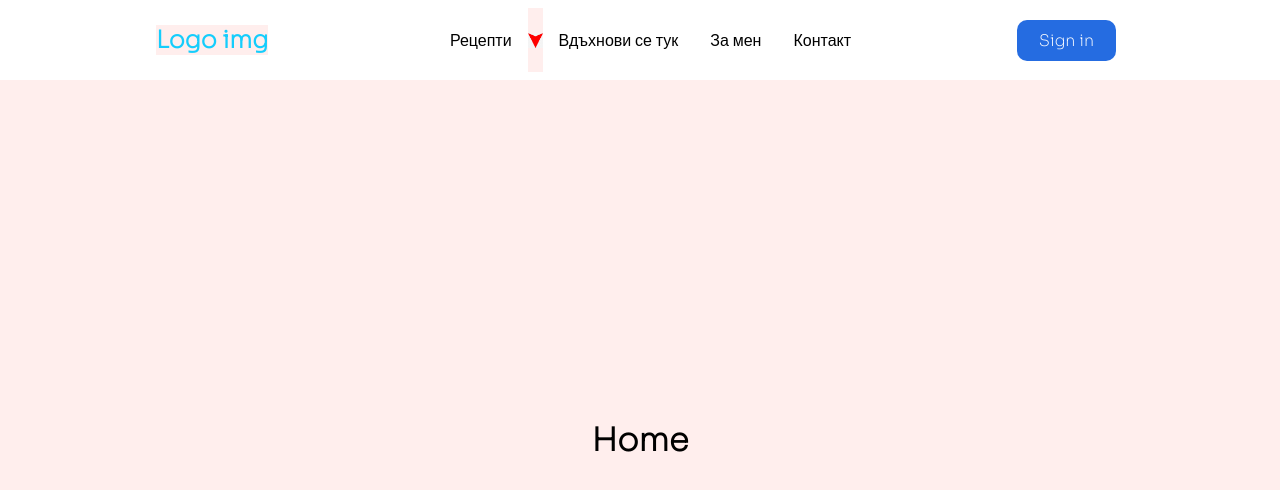
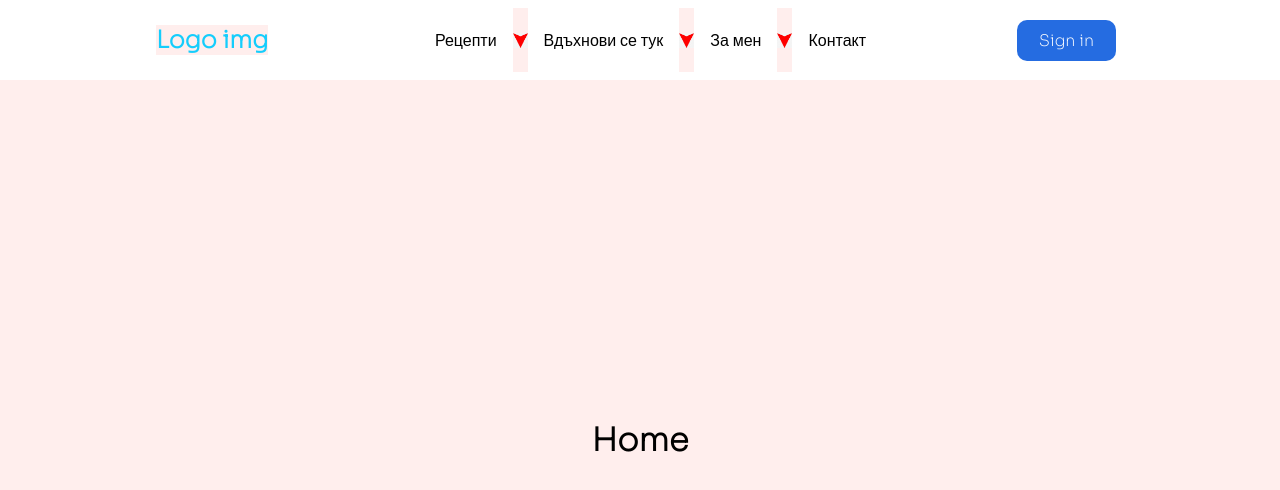
Before and after one commit to jddimov/food-blog, a React (Create React App) app: page / in a window 1280 px wide. Shown: the top 490 px of the page. Built offline with nearby package versions, Linux system fonts and the light colour scheme.

Commit message:
navbar testing

```diff
--- a/src/components/Navbar/Navbar.js
+++ b/src/components/Navbar/Navbar.js
@@ -18,9 +18,11 @@ const Navbar = () => {
                     <NavLink to="/inspire" activeStyle>
                         Вдъхнови се тук
                     </NavLink>
+                    <img src={red} style={{height: "15px", width: "15px", background: "white"}}></img>
                     <NavLink to="/about" activeStyle>
                         За мен
                     </NavLink>
+                    <img src={red} style={{height: "15px", width: "15px", background: "white"}}></img>
                     <NavLink to="/contacts" activeStyle>
                         Контакт
                     </NavLink>
```
